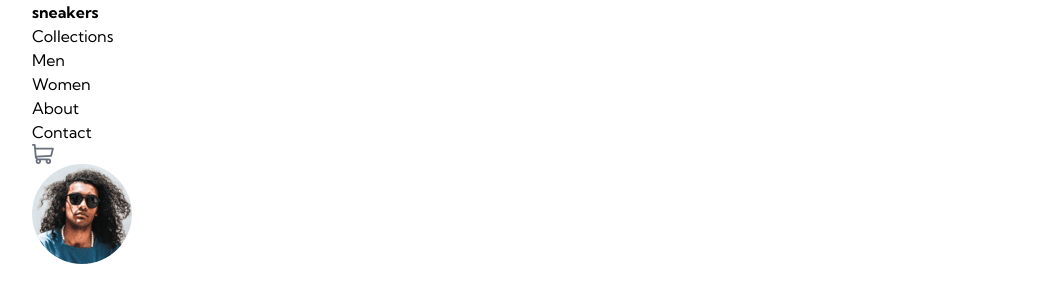
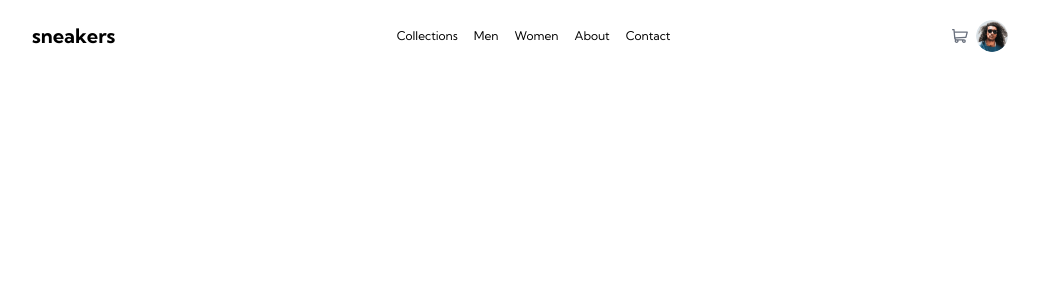
Before and after one commit to Ralatcode/sneakers-landing-page, a website: page index.html in a window 1280 px wide. Shown: the whole page, without its empty margins (120-1159 px from the left). Drawn offline with Linux system fonts and the light colour scheme.

Commit message:
styled header

```diff
--- a/index.html
+++ b/index.html
@@ -9,21 +9,21 @@
 </head>
 <body>
     <div class="container mx-auto">
-        <header>
-            <h2 class="font-bold">sneakers</h2>
-            <div class="menu">
-                <ul>
-                    <li>Collections</li>
-                    <li>Men</li>
-                    <li>Women</li>
-                    <li>About</li>
-                    <li>Contact</li>
-                </ul>
-            </div>
-            <div class="extras">
-                <div class="cart-box"><img src="./images/icon-cart.svg" alt="Cart-icon"></div>
+        <header class="flex items-center justify-between py-5">
+            <h2 class="font-bold text-xl">sneakers</h2>
+            <ul class="flex item-center justify-evenly gap-4">
+                <li class="text-xs">Collections</li>
+                <li class="text-xs">Men</li>
+                <li class="text-xs">Women</li>
+                <li class="text-xs">About</li>
+                <li class="text-xs">Contact</li>
+            </ul>
+            <div class="flex items-center justify-center gap-2">
+                <div class="cart-box">
+                    <img class="w-4" src="./images/icon-cart.svg" alt="Cart-icon">
+                </div>
                 <div>
-                    <img src="./images/image-avatar.png" alt="User-avatar">
+                    <img class="w-8 rounded-full hover:border-2 hover:border-Orange" src="./images/image-avatar.png" alt="User-avatar">
                 </div>
             </div>
         </header>
```
Also changed, not shown: css/main.css.
